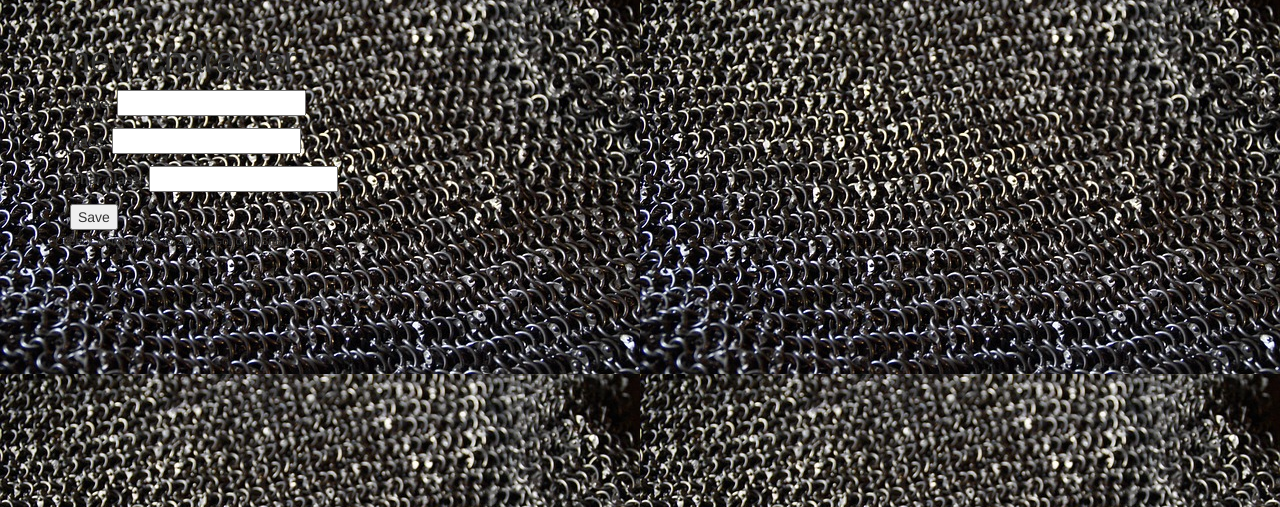
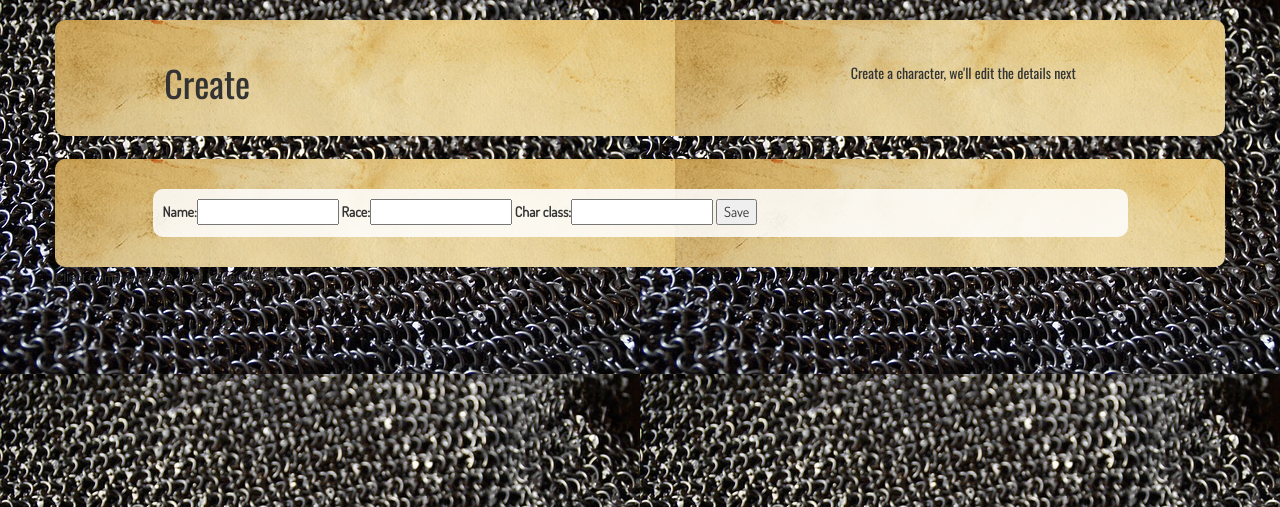
Before and after one commit to VorpalFalchion/gondolinBnB, a Django app: page /create/ in a window 1280 px wide. Shown: the part 52-559 px from the top of the page. Run offline with Django 3.2, Linux system fonts and the light colour scheme; parts of the project's set-up code (start-up, migrations or seed data) failed here and were passed over; some libraries are stand-ins or nearby versions.

Commit message:
added fonts and more styling from matt

```diff
--- a/clientcolony/static/base.css
+++ b/clientcolony/static/base.css
@@ -9,6 +9,7 @@
   background-color: #222222;
   border-radius: 1rem;
   margin-bottom: 2%;
+  font-family: 'Oswald', serif;
 }
 
 .save_button_row {
@@ -18,6 +19,7 @@
   margin-bottom: 2%;
   margin-top: 2%;
   padding: 1%;
+  font-family: 'Dosis', sans-serif;
 }
 
 .char_sheet {
@@ -25,6 +27,7 @@
   padding-top: 3rem;
   padding-bottom: 3rem;
   border-radius: 1rem;
+  font-family: 'Dosis', sans-serif;
 }
 
 .card {
@@ -36,6 +39,7 @@
   min-height: 300px;
   max-height: 300px;
   overflow-x: auto;
+  font-family: 'Dosis', sans-serif;
 }
 
 .character_card {
@@ -45,11 +49,11 @@
   padding: 1rem;
   overflow-x: auto;
   margin-top: 10px;
+  font-family: 'Dosis', sans-serif;
 }
 
 .char_header_card {
   border-radius: 1rem;
-  background-color: rgba(255, 255, 255, 0.85);
   margin-top: 1%;
   margin-bottom: 1%;
   margin-left: 1%;
--- a/templates/base.html
+++ b/templates/base.html
@@ -10,6 +10,8 @@
     <meta name="viewport" content="width=device-width, initial-scale=1">
     <meta charset="UTF-8">
     <link rel="stylesheet" type="text/css" href='{% static 'base.css' %}' />
+    <link rel="stylesheet" type="text/css"
+          href="https://fonts.googleapis.com/css?family=Dosis|Oswald">
   </head>
 
   <body style="background: url('{% static 'chainmail.jpg' %}')">
--- a/templates/charsheet/create.html
+++ b/templates/charsheet/create.html
@@ -2,12 +2,25 @@
 
 {% block content %}
 
-<h1>new character</h1>
+{% load static %}
+<div class='row char_overview vertical-align' style="background: url('{% static 'paper-background-9.jpg' %}')">
+  <div class='col-xs-3 char_header_card text-center'>
+    <h1>Create</h1>
+  </div>
+  <div class='col-md-5 col-xs-3'>
+  </div>
+  <div class='col-md-4 col-xs-6 char_header_card'>
+    <p>Create a character, we'll edit the details next</p>
+  </div>
+</div>
 
-<form method="POST" action="{% url 'create' %}">
-  {% csrf_token %}
-  {{ form.as_p }}
-  <input type="submit" name="submit" value="Save"/>
-</form>
-
+<div class='row char_sheet vertical-align' style="background: url('{% static 'paper-background-9.jpg' %}')">
+  <div class = 'col-xs-10 vertical-align col-centered text-center character_card'>
+    <form method="POST" action="{% url 'create' %}">
+      {% csrf_token %}
+      {{ form.as_table }}
+      <input type="submit" name="submit" value="Save"/>
+    </form>
+  </div>
+</div>
 {% endblock %}
--- a/templates/charsheet/sheet.html
+++ b/templates/charsheet/sheet.html
@@ -25,7 +25,7 @@
         <tr>
           <th>Ability</th>
           <th>Score</th>
-          <th>Modifier</th>
+          <th>Mod.</th>
         </tr>
         <tr>
           <td>STR</td>
@@ -201,7 +201,7 @@
   </div>
 
   <div class='col-md-4 col-xs-6 pre-scrollable'>
-    <div class='card'>
+    <div class='card text_card'>
       <h3>Spells</h3>
       {% for spells in spells %}
         <p>{{ spells.spell_name }} - level: {{ spells.spell_lvl }}</p>
@@ -250,7 +250,7 @@
   </div>
 
   <div class='col-md-4 col-xs-6 pre-scrollable'>
-    <div class='card'>
+    <div class='card text_card'>
       <h3>Feats</h3>
       <table class='table table-condensed table-striped'>
       {% for feats in feats %}
```
